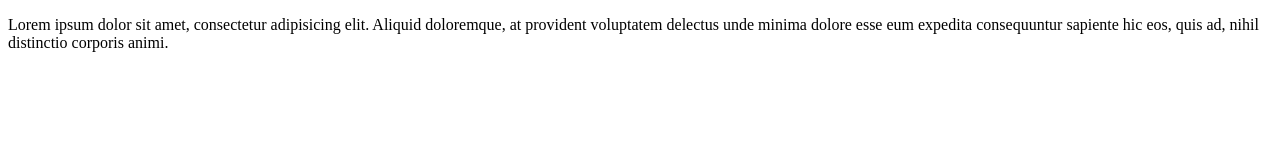
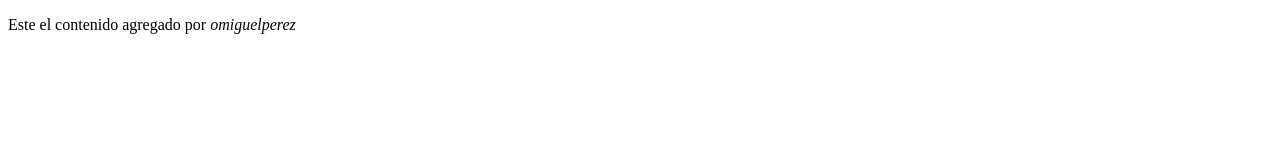
Before and after one commit to ramses30/Prueba, a plain HTML site: page index.html in a window 1280 px wide. Drawn offline with Linux system fonts and the light colour scheme.

Commit message:
Mis primeros cambios
Cambios, de Oscar.

```diff
--- a/index.html
+++ b/index.html
@@ -5,6 +5,6 @@
 	<title>Prueba</title>
 </head>
 <body>
-	<p>Lorem ipsum dolor sit amet, consectetur adipisicing elit. Aliquid doloremque, at provident voluptatem delectus unde minima dolore esse eum expedita consequuntur sapiente hic eos, quis ad, nihil distinctio corporis animi.</p>
+	<p>Este el contenido agregado por <em>omiguelperez</em></p>
 </body>
 </html>
```
